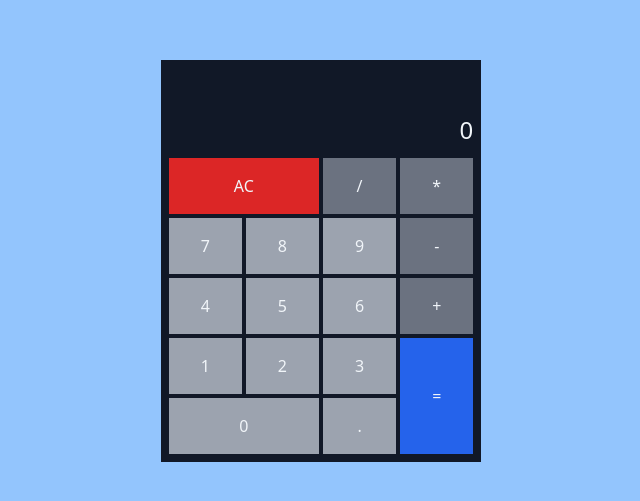
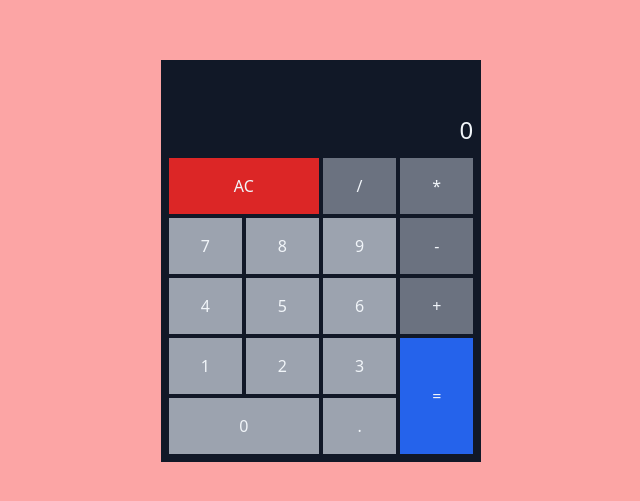
Before and after one commit to MohitPatel1/Calculator, a React (Vite) app: page / in a window 1280 px wide. Shown: the part 139-640 px from the top of the page, without its empty margins (319-959 px from the left). Built offline with nearby package versions, Linux system fonts and the light colour scheme.

Commit message:
color change to red

```diff
--- a/src/App.jsx
+++ b/src/App.jsx
@@ -106,7 +106,7 @@ function App() {
 	}
 
 	return (
-		<div className="h-screen bg-blue-300">
+		<div className="h-screen bg-red-300">
 			<div className="flex flex-col w-full h-full justify-center items-center gap-1 text-slate-100">
 				<div className="bg-gray-900">
 					<div className="flex flex-col">
```
